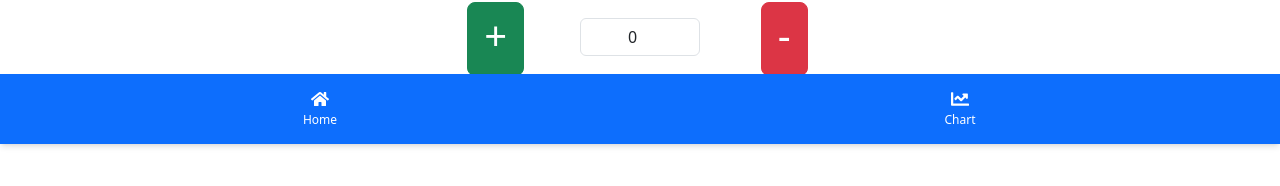
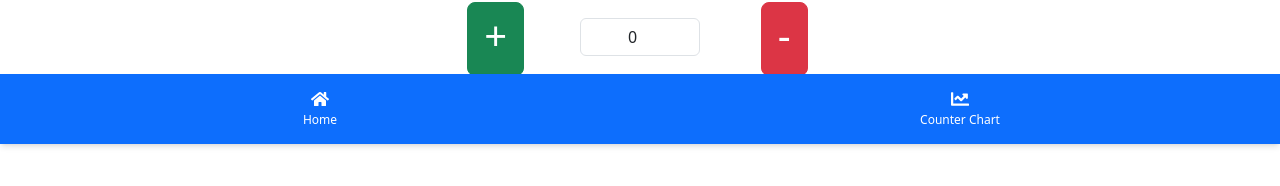
Before and after one commit to nicola-alivant/Hand-Grip-Counter, a React (Vite) app in the folder Hand Grip Counter_web/: page /add in a window 1280 px wide. Shown: the part 656-842 px from the top of the page. Built offline with nearby package versions, Linux system fonts and the light colour scheme.

Commit message:
change chart label and source

```diff
--- a/Hand Grip Counter_web/src/BottomNavBar.jsx
+++ b/Hand Grip Counter_web/src/BottomNavBar.jsx
@@ -8,10 +8,10 @@ const BottomNavBar = () => {
   const navItems = [
     { id: "home", label: "Home", icon: <FaHome size={18} />, path: "/" },
     {
-      id: "chart",
-      label: "Chart",
+      id: "counter_chart",
+      label: "Counter Chart",
       icon: <FaChartLine size={18} />,
-      path: "/chart",
+      path: "/counter_chart",
     },
   ];
 
```
